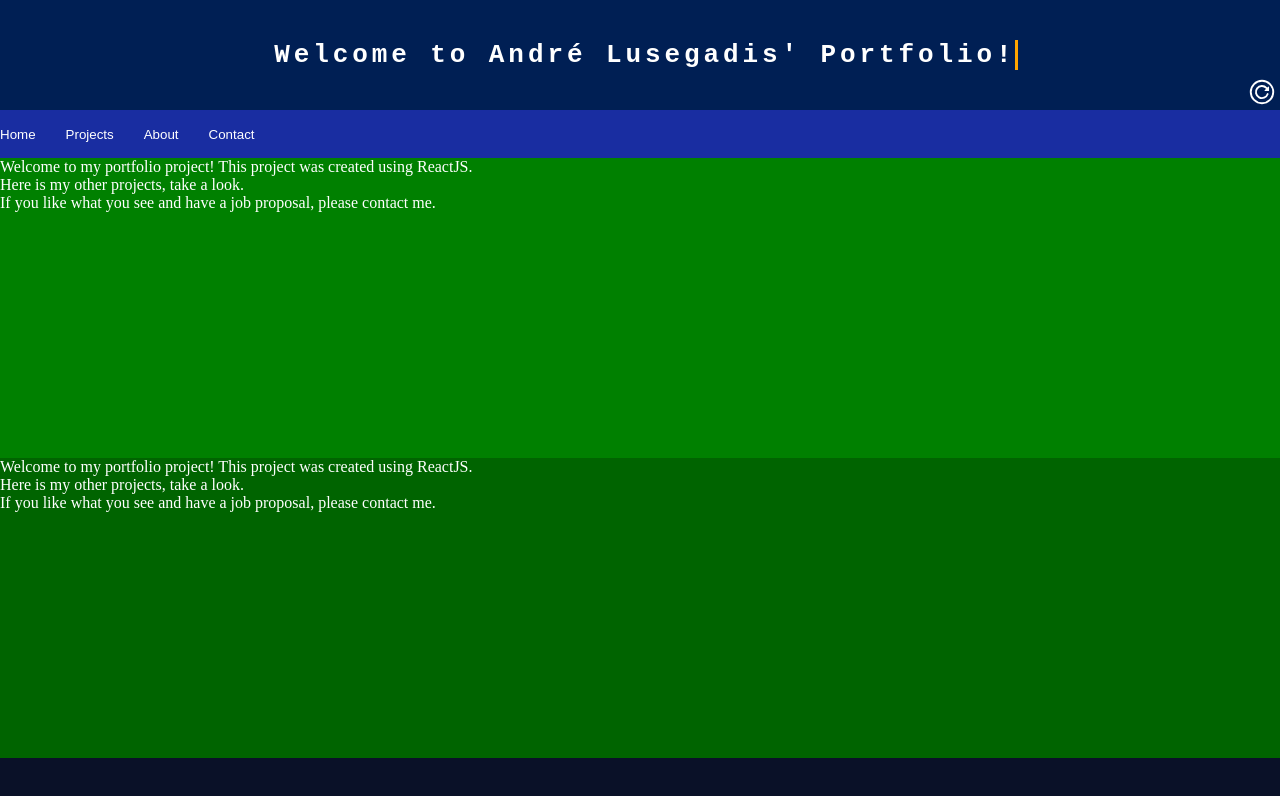
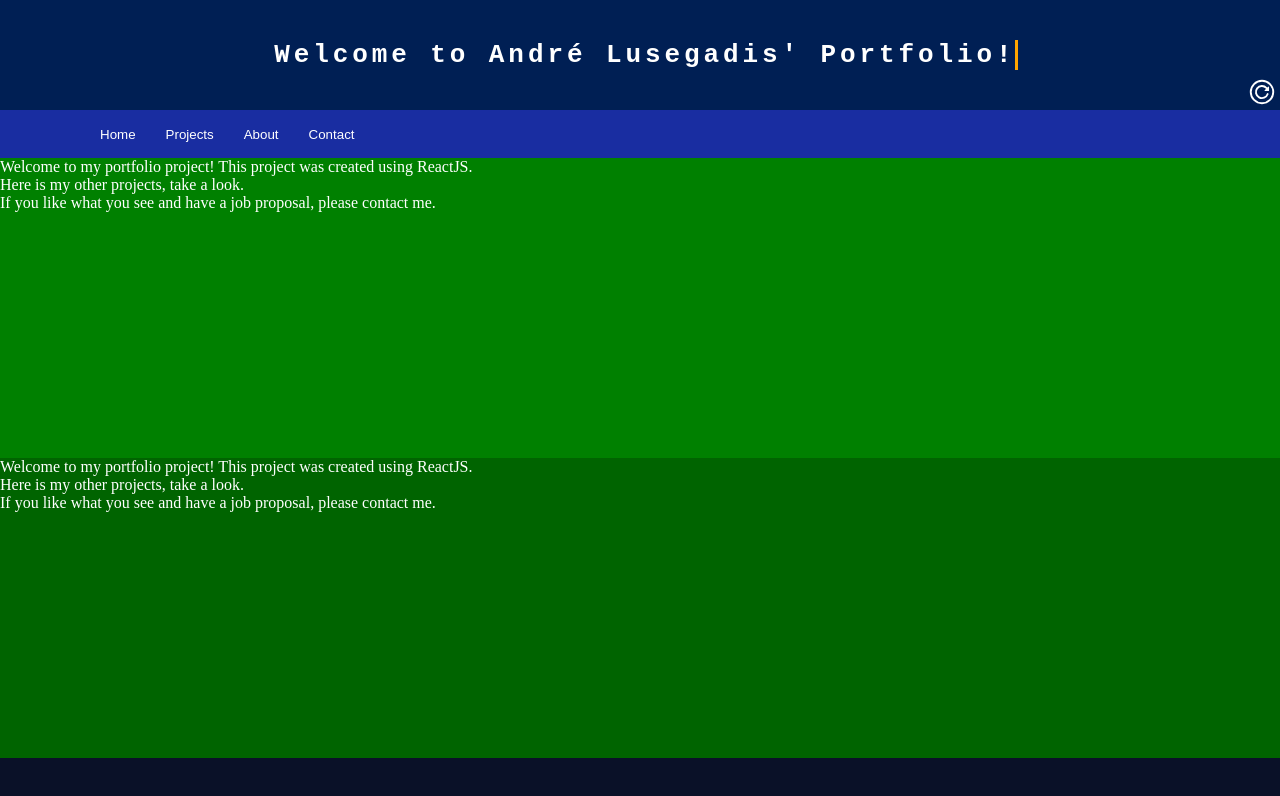
Before and after one commit to MestreALMO/My-Portfolio, a React (Create React App) app: page / in a window 1280 px wide. Shown: the top 796 px of the page. Built offline with nearby package versions, Linux system fonts and the light colour scheme.

Commit message:
Variables file created

```diff
--- a/src/pages/Dashboard/Navbar/styles.ts
+++ b/src/pages/Dashboard/Navbar/styles.ts
@@ -1,4 +1,5 @@
 import styled from 'styled-components';
+import * as variables from '../variables';
 
 export const Container = styled.div`
   background: #192da1;
@@ -6,6 +7,7 @@ export const Container = styled.div`
   display: flex;
   justify-content: space-between;
   align-items: center;
+  padding: 0 ${variables.mainMargin} 0 ${variables.mainMargin};
 
   /* @media (max-width: 730px) {
     div h1 {
--- a/src/pages/Dashboard/index.tsx
+++ b/src/pages/Dashboard/index.tsx
@@ -10,11 +10,9 @@ const Dashboard: React.FC = () => (
   <>
     <Container>
       <Header />
-      <div>
-        <Navbar />
-        <Home />
-        <Projects />
-      </div>
+      <Navbar />
+      <Home />
+      <Projects />
     </Container>
   </>
 );
--- /dev/null
+++ b/src/pages/Dashboard/variables.ts
@@ -0,0 +1 @@
+export const mainMargin = '100px';
```
Also changed, not shown: 1 other file (tests, documents, lock files or other folders).
